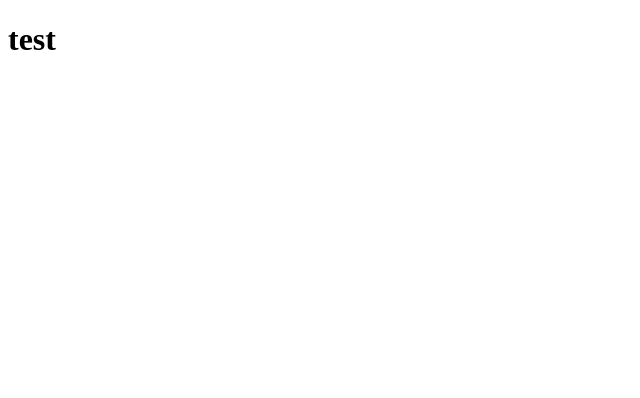
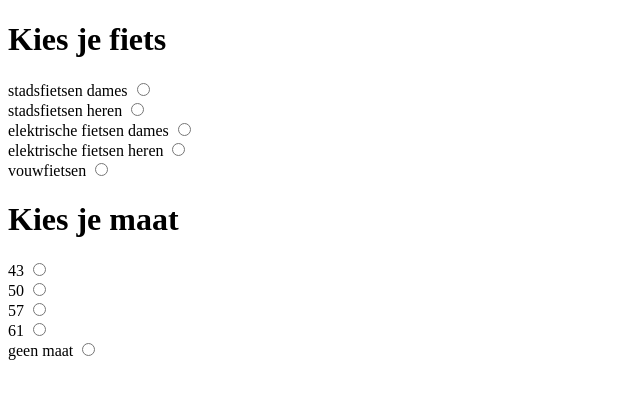
Before and after one commit to bjornvanzeebroeck/fietsformulierBjorn, a plain HTML site: page index.html in a window 1280 px wide. Shown: the whole page, without its empty margins (0-640 px from the left). Drawn offline with nearby package versions, Linux system fonts and the light colour scheme.

Commit message:
initial setup

```diff
--- a/index.html
+++ b/index.html
@@ -5,10 +5,46 @@
     <meta name="viewport" content="width=device-width, initial-scale=1.0">
     <meta http-equiv="X-UA-Compatible" content="ie=edge">
     <link rel="stylesheet" href="style.css">
-    <title>Document</title>
+    <title>Fietsenwinkel</title>
 </head>
 <body>
-<h1> test</h1>
+<h1> Kies je fiets</h1>
+
+       <form action="">
+        <label for="heren">stadsfietsen dames</label>
+        <input type="radio" name="fiets" value ="stadsfietsen-dames">
+        <br>
+        <label for="heren">stadsfietsen heren</label>
+        <input type="radio" name="fiets" value ="stadsfietsen-heren">
+        <br>
+        <label for="heren">elektrische fietsen dames</label>
+        <input type="radio" name="fiets" value ="elektrische fietsen-dames">
+        <br>
+        <label for="heren">elektrische fietsen heren</label>
+        <input type="radio" name="fiets" value ="elektrische fietsen-heren">
+        <br>
+        <label for="heren">vouwfietsen</label>
+        <input type="radio" name="fiets" value ="vouw-fietsen">
+       </form>
+
+<h1> Kies je maat</h1>
+
+    <form action="">
+        <label for="maat43">43</label>
+        <input type="radio" name="fietsmaat" value ="43">
+        <br>
+        <label for="maat50">50</label>
+        <input type="radio" name="fietsmaat" value ="50">
+        <br>
+        <label for="maat57">57</label>
+        <input type="radio" name="fietsmaat" value ="57">
+        <br>
+        <label for="maat61">61</label>
+        <input type="radio" name="fietsmaat" value ="61">
+        <br>
+        <label for="maatgeen">geen maat</label>
+        <input type="radio" name="fietsmaat" value ="geen maat">
+    </form>
 
 
     <script src="https://cdnjs.cloudflare.com/ajax/libs/jquery/3.4.1/jquery.min.js"></script>
--- a/script.js
+++ b/script.js
@@ -0,0 +1,12 @@
+$ (document).ready(function(){
+    $(¨.fietsmaat > *").fadeOut();
+
+    $("[name='fiets']").on("change",function(){
+        let keuze = $("[name ='fiets']:checked").val();
+
+
+        if (keuze == "stadsfietsen-dames")
+    })
+
+
+});
```
